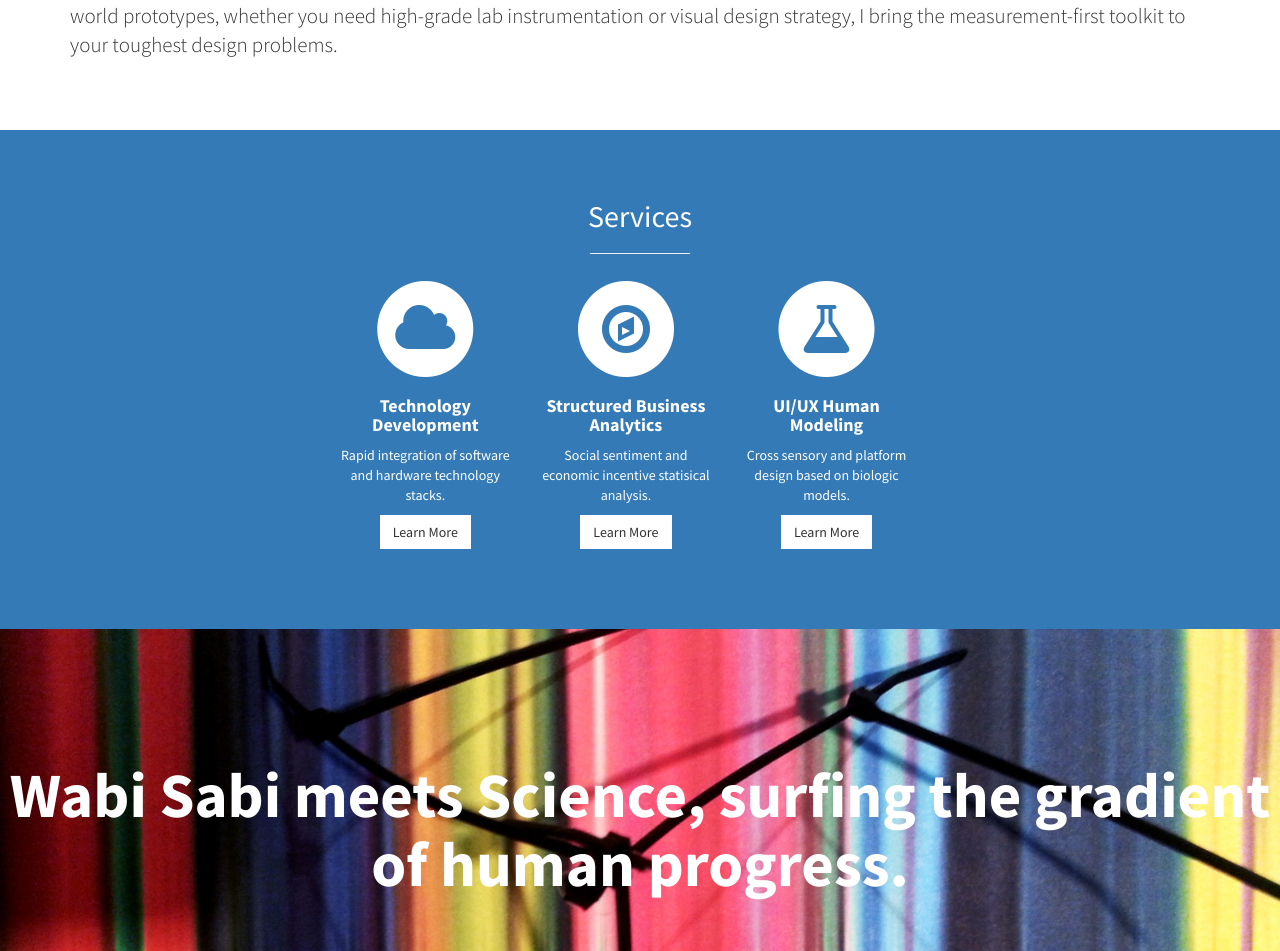
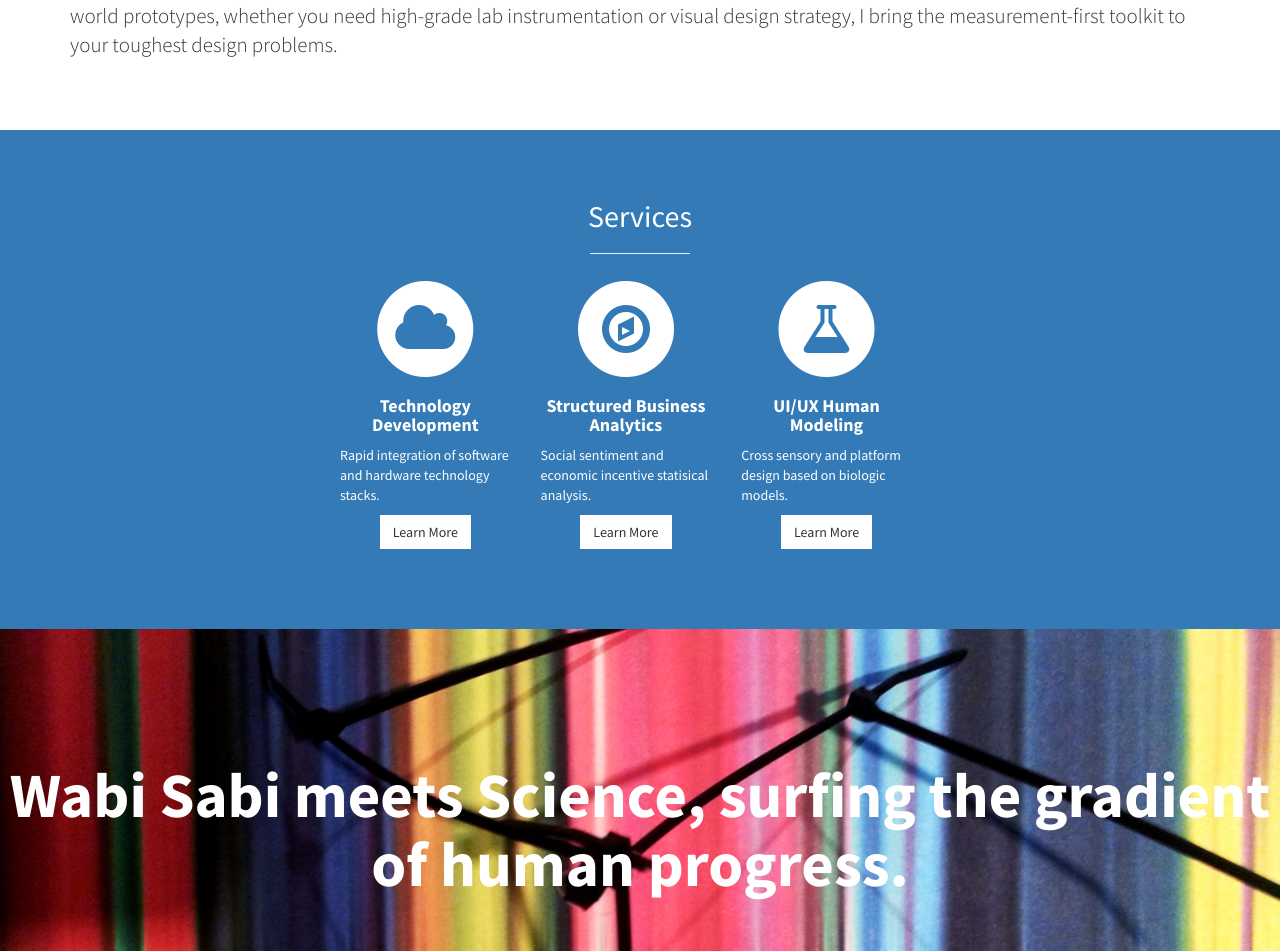
Before and after one commit to protoedu/protoedu.github.io, a Jekyll site: the page built from index.html, in a window 1280 px wide. Shown: the part 1071-2022 px from the top of the page. Built offline with Jekyll 4.4.1, drawn with Linux system fonts in a browser that asks for light colours.

Commit message:
Change text alignment from center to left

```diff
--- a/_includes/services.html
+++ b/_includes/services.html
@@ -15,7 +15,7 @@
               <h4>
                 <strong>Technology Development</strong>
               </h4>
-              <p class="text-center">Rapid integration of software and hardware technology stacks.</p>
+              <p class="text-left">Rapid integration of software and hardware technology stacks.</p>
               <a href="/technology" class="btn btn-light">Learn More</a>
             </div>
           </div>
@@ -28,7 +28,7 @@
               <h4>
                 <strong>Structured Business Analytics</strong>
               </h4>
-              <p class="text-center">Social sentiment and economic incentive statisical analysis.</p>
+              <p class="text-left">Social sentiment and economic incentive statisical analysis.</p>
               <a href="/business" class="btn btn-light">Learn More</a>
             </div>
           </div>
@@ -41,7 +41,7 @@
               <h4>
                 <strong>UI/UX Human Modeling</strong>
               </h4>
-              <p class="text-center">Cross sensory and platform design based on biologic models.</p>
+              <p class="text-left">Cross sensory and platform design based on biologic models.</p>
               <a href="/user" class="btn btn-light">Learn More</a>
             </div>
           </div>
```
